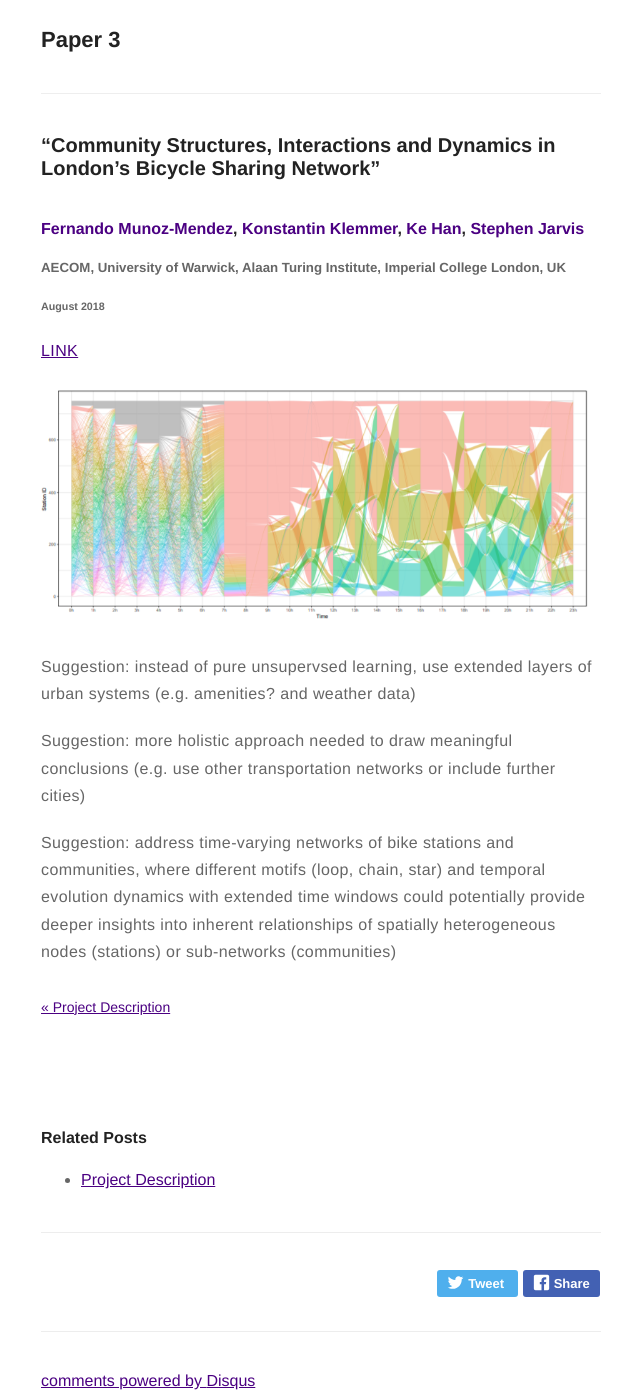
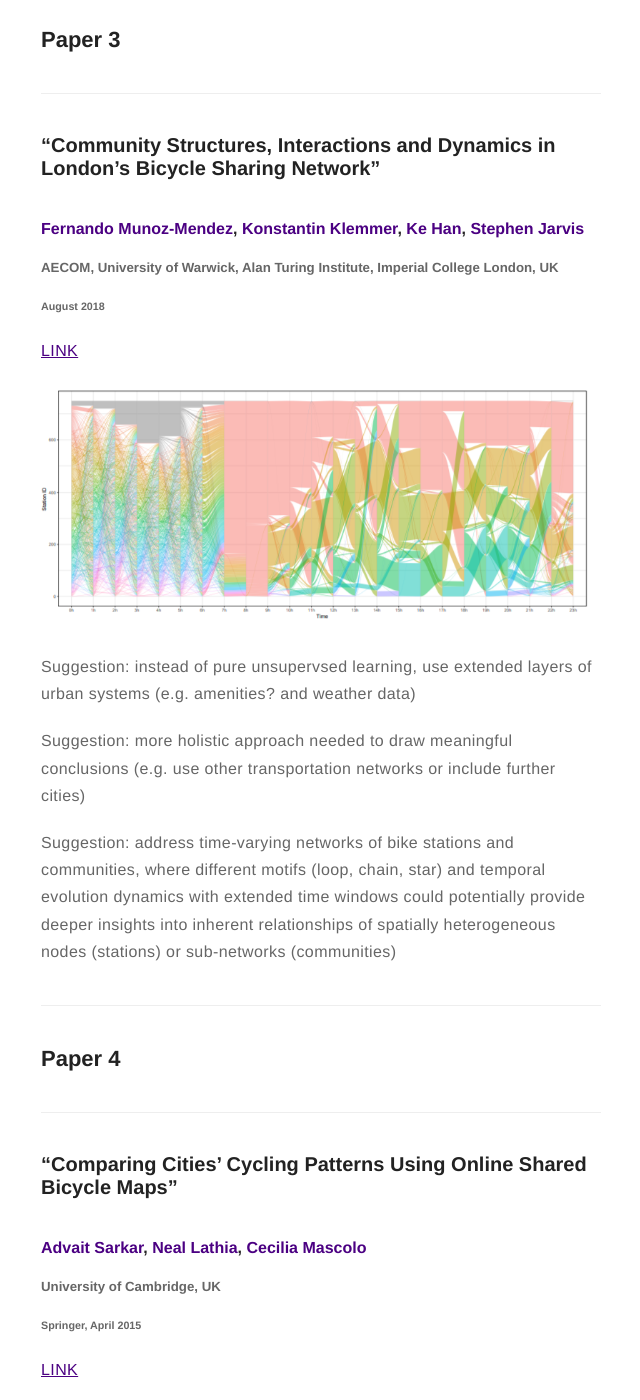
Before and after one commit to dljubenk/dljubenk.github.io, a Jekyll site: the page built from _posts/2019-02-06-literature-study.markdown, in a window 1280 px wide and 1400 px high, scrolled down 6354 px. Shown: the whole window, without its empty margins (319-959 px from the left). Built offline with Jekyll 4.4.1, drawn with Linux system fonts in a browser that asks for light colours; emoji names are drawn with the system emoji font; comment, search, counter and statistics services are not loaded.

Commit message:
Update 2019-02-06-literature-study.markdown

```diff
--- a/_posts/2019-02-06-literature-study.markdown
+++ b/_posts/2019-02-06-literature-study.markdown
@@ -174,7 +174,7 @@ How to derive workplace centres for each cyclist?
 ---
 ### "Community Structures, Interactions and Dynamics in London’s Bicycle Sharing Network"
 #### [Fernando Munoz-Mendez](https://www.researchgate.net/profile/Fernando_Munoz_Mendez), [Konstantin Klemmer](https://warwick.ac.uk/fac/sci/dcs/people/research/u1690815), [Ke Han](https://www.imperial.ac.uk/people/k.han), [Stephen Jarvis](https://www.dcs.warwick.ac.uk/people/academic/Stephen.Jarvis/)
-##### AECOM, University of Warwick, Alaan Turing Institute, Imperial College London, UK
+##### AECOM, University of Warwick, Alan Turing Institute, Imperial College London, UK
 ###### August 2018
 
 [LINK](https://arxiv.org/pdf/1804.05584.pdf)
@@ -191,6 +191,18 @@ motifs (loop, chain, star) and temporal evolution dynamics with extended time wi
 
 
 
+---
+## Paper 4
+---
+### "Comparing Cities’ Cycling Patterns Using Online Shared Bicycle Maps"
+#### [Advait Sarkar](https://advait.org/), [Neal Lathia](http://nlathia.github.io/), [Cecilia Mascolo](https://www.turing.ac.uk/people/researchers/cecilia-mascolo)
+##### University of Cambridge, UK
+###### Springer, April 2015
+
+[LINK](https://link.springer.com/content/pdf/10.1007%2Fs11116-015-9599-9.pdf)
+
+
+
 
 
 
```
